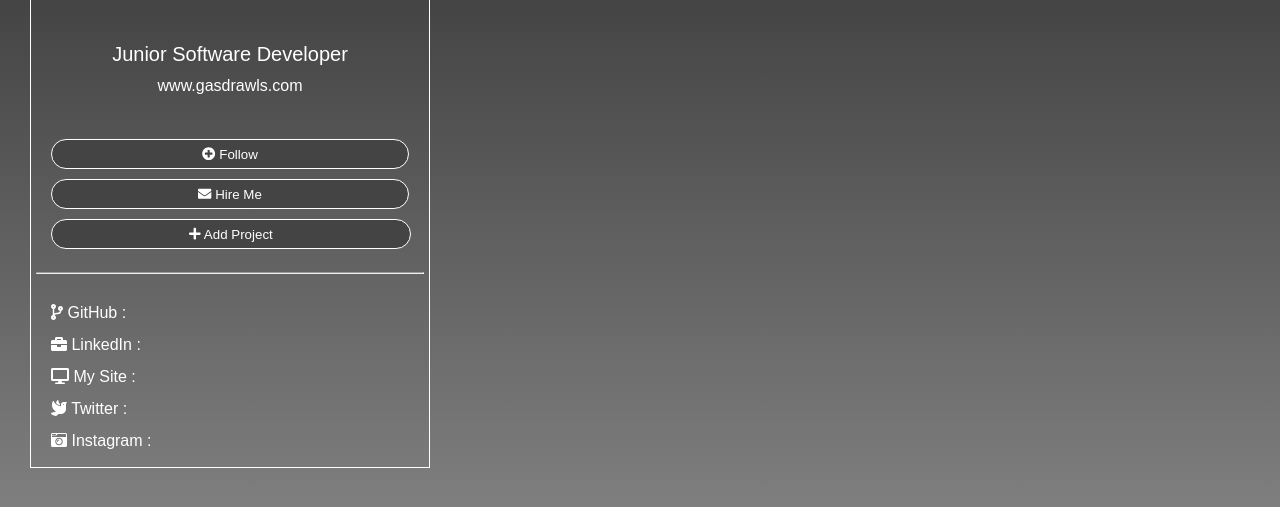
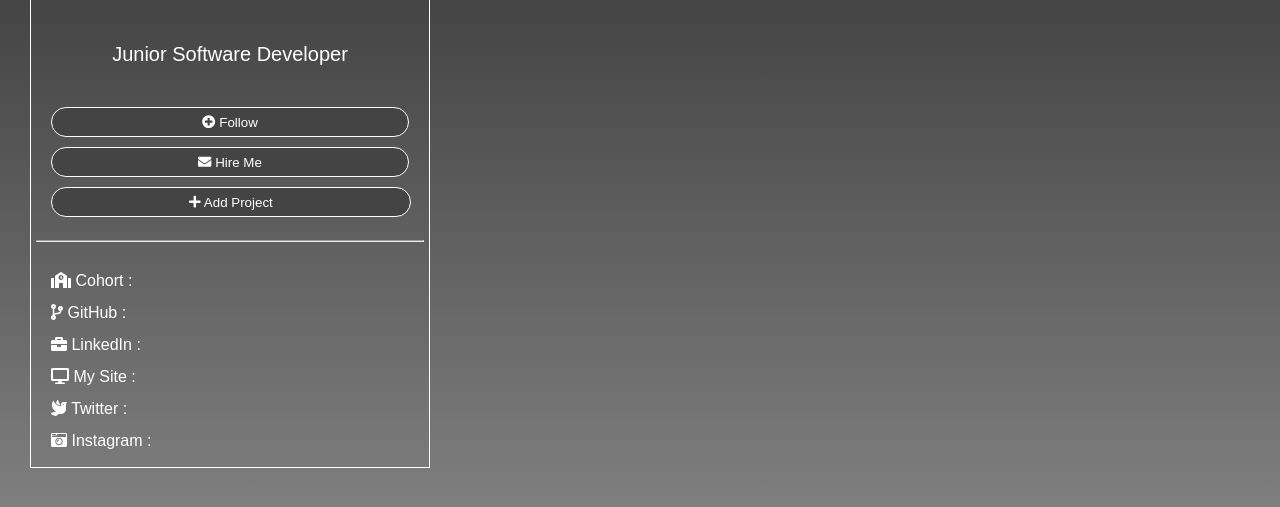
Before and after one commit to bradb345/Client, a React (Create React App) app: page /profile/1 in a window 1280 px wide. Shown: the part 593-1100 px from the top of the page. Built offline with nearby package versions, Linux system fonts and the light colour scheme; no server answers; a web font is replaced by a local one.

Commit message:
usercard update

```diff
--- a/src/components/users/UserCard.js
+++ b/src/components/users/UserCard.js
@@ -3,7 +3,7 @@ import { getSingleUser } from '../lib/api'
 import { Link } from 'react-router-dom'
 import { isAuthor } from '../lib/auth'
 
-import { faEnvelope, faPlusCircle, faCameraRetro, faCodeBranch, faBriefcase, faDesktop, faDove, faPlus  } from '@fortawesome/free-solid-svg-icons'
+import { faEnvelope, faPlusCircle, faCameraRetro, faCodeBranch, faBriefcase, faDesktop, faDove, faPlus, faSchool } from '@fortawesome/free-solid-svg-icons'
 import { FontAwesomeIcon } from '@fortawesome/react-fontawesome'
 import { useParams } from 'react-router-dom'
 
@@ -46,14 +46,14 @@ function UserCard() {
               <p>Junior Software Developer</p>
             </div>
             <div className="user-site link">
-              <a href="https://gasdrawls.com/">www.gasdrawls.com</a>
+              <a href="https://gasdrawls.com/">{user && user.personalsite}</a>
             </div>
             <br />
           </div>
           <div className="btn-container">
             <button><FontAwesomeIcon icon={faPlusCircle} /> Follow</button>
             <button className="hire-btn"><FontAwesomeIcon icon={faEnvelope} /> Hire Me</button>
-            <Link to="/newProject">
+            <Link to="/projects/new">
 
               {!isAuthor(id) ?
                 <button className="addProject"><FontAwesomeIcon icon={faPlus} /> Add Project</button>
@@ -66,11 +66,12 @@ function UserCard() {
           <hr/>
           <br/>
           <div className="user-site-link">
-            <p><FontAwesomeIcon icon={faCodeBranch}/> GitHub : <span>{user && user.username}</span></p>
-            <p><FontAwesomeIcon icon={faBriefcase}/> LinkedIn : <span>{user && user.username}</span></p>
-            <p><FontAwesomeIcon icon={faDesktop}/> My Site : <span>{user && user.username}</span></p>
-            <p><FontAwesomeIcon icon={faDove}/> Twitter : <span>{user && user.username}</span></p>
-            <p><FontAwesomeIcon icon={faCameraRetro}/> Instagram : <span>{user && user.username}</span></p>
+            <p><FontAwesomeIcon icon={faSchool}/> Cohort : <span>{user && user.gacohort}</span></p>
+            <p><FontAwesomeIcon icon={faCodeBranch}/> GitHub : <span>{user && user.github}</span></p>
+            <p><FontAwesomeIcon icon={faBriefcase}/> LinkedIn : <span>{user && user.linkedin}</span></p>
+            <p><FontAwesomeIcon icon={faDesktop}/> My Site : <span>{user && user.personalsite}</span></p>
+            <p><FontAwesomeIcon icon={faDove}/> Twitter : <span>{user && user.twitter}</span></p>
+            <p><FontAwesomeIcon icon={faCameraRetro}/> Instagram : <span>{user && user.instagram}</span></p>
           </div>
         </div>
       </div>
```
Also changed, not shown: 1 other file (tests, documents, lock files or other folders).
